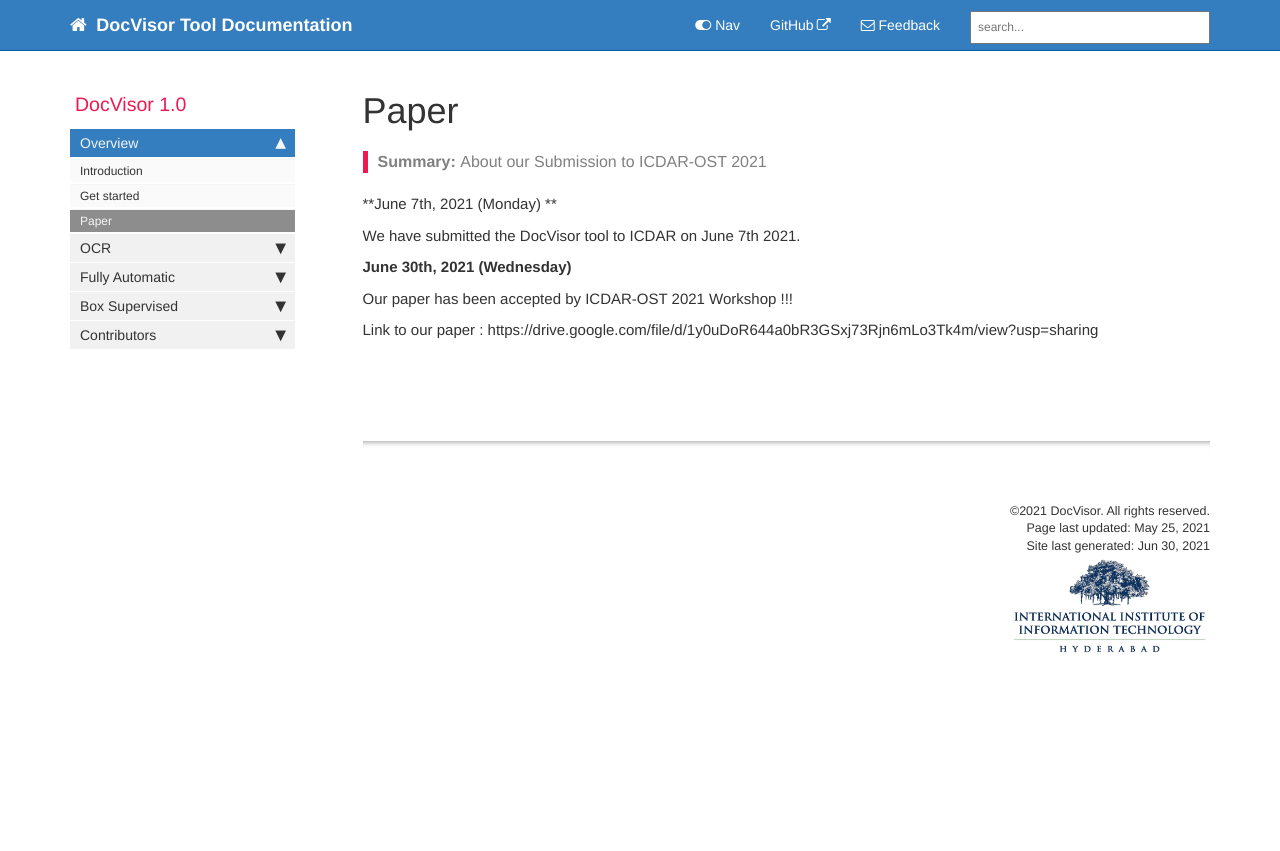
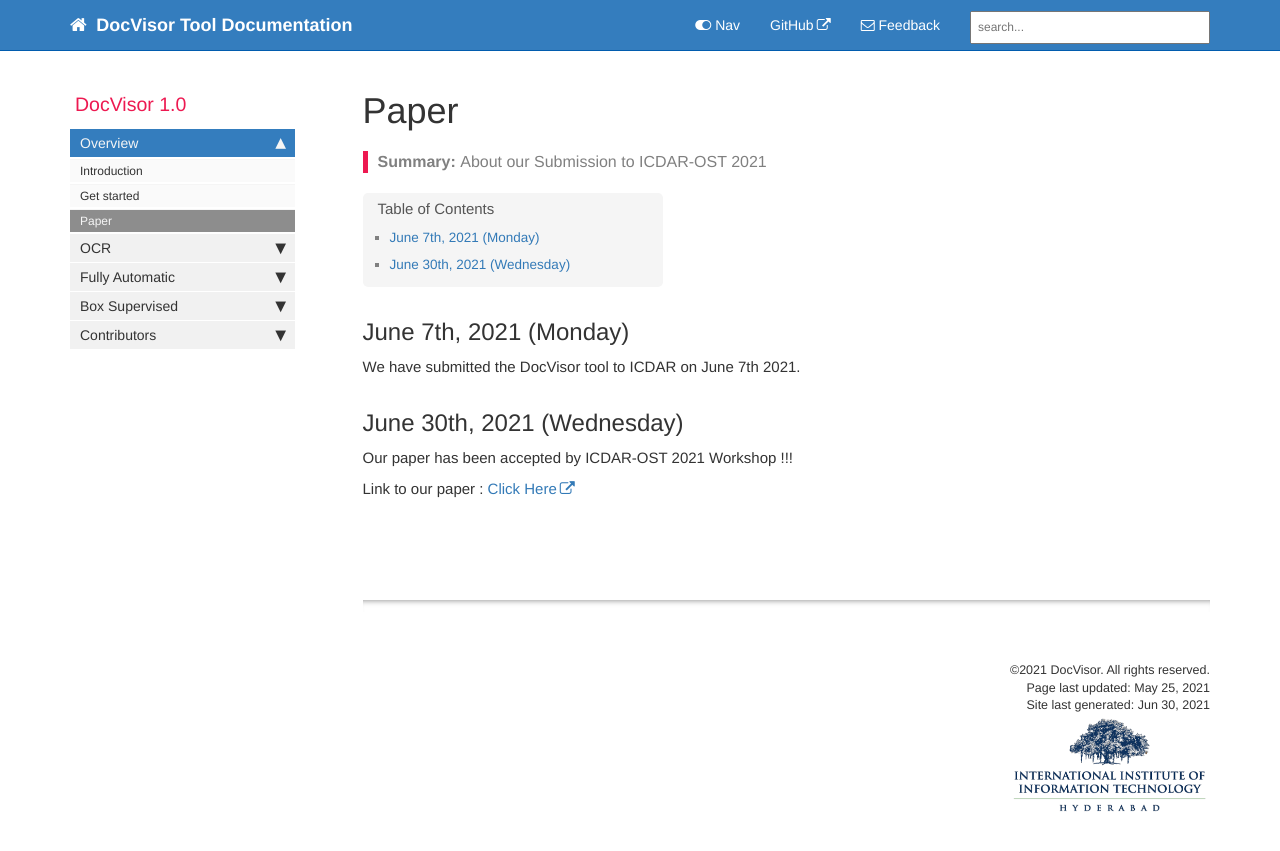
Before and after one commit to ihdia/docvisor, a Jekyll site: the page built from pages/common/paper.md, in a window 1280 px wide. Shown: the top 851 px of the page. Built offline with Jekyll 4.4.1, drawn with Linux system fonts in a browser that asks for light colours; comment, search, counter and statistics services are not loaded.

Commit message:
Update paper.md

```diff
--- a/pages/common/paper.md
+++ b/pages/common/paper.md
@@ -8,15 +8,15 @@
 folder: common
 ---
 
-**June 7th, 2021 (Monday) **
+## June 7th, 2021 (Monday)
 
 We have submitted the DocVisor tool to ICDAR on June 7th 2021.
 
-**June 30th, 2021 (Wednesday)**
+## June 30th, 2021 (Wednesday)
 
 Our paper has been accepted by ICDAR-OST 2021 Workshop !!!
 
-Link to our paper : https://drive.google.com/file/d/1y0uDoR644a0bR3GSxj73Rjn6mLo3Tk4m/view?usp=sharing
+Link to our paper : [Click Here](https://drive.google.com/file/d/1y0uDoR644a0bR3GSxj73Rjn6mLo3Tk4m/view?usp=sharing)
 
 
 {% include links.html %}
```
